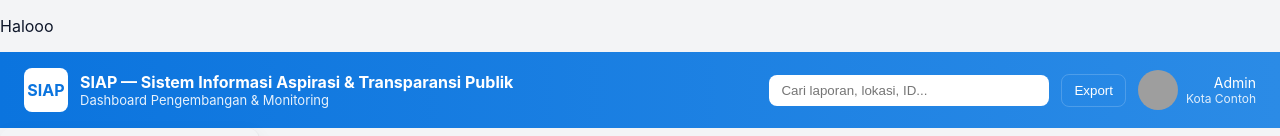
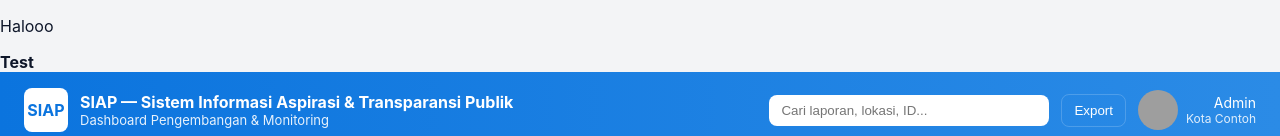
Before and after one commit to anisasdrwnto/tugas_kelompok_6, a plain HTML site: page index.html in a window 1280 px wide. Shown: the top 136 px of the page. Drawn offline with nearby package versions, Linux system fonts and the light colour scheme; grey boxes are pictures that could not be loaded.

Commit message:
tambah test

```diff
--- a/index.html
+++ b/index.html
@@ -6,6 +6,7 @@
     <meta name="viewport" content="width=device-width, initial-scale=1" />
     <title>SIAP Dashboard — Sistem Informasi Aspirasi & Transparansi Publik</title>
     <p>Halooo</p>
+    <b>Test</b>
     <script src="https://cdn.jsdelivr.net/npm/chart.js@4.4.0/dist/chart.umd.min.js"></script>
     <link rel="stylesheet" href="https://unpkg.com/leaflet@1.9.4/dist/leaflet.css" />
     <script src="https://unpkg.com/leaflet@1.9.4/dist/leaflet.js"></script>
```
